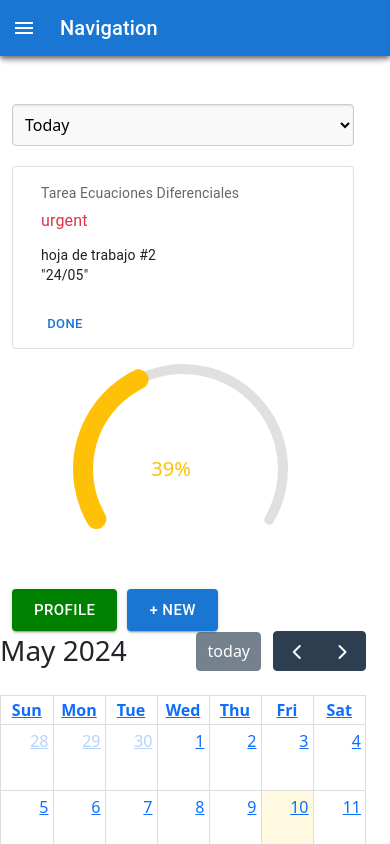
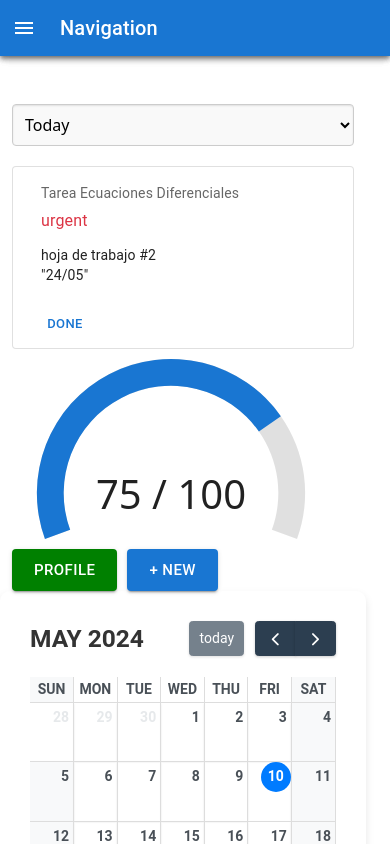
Before and after one commit to Andyfer004/Proyecto_Software_Frontend, a React Native app: screen /home in a window 390 px wide. Built offline with nearby package versions, Linux system fonts and the light colour scheme.

Commit message:
Se mejoro el diseno del progress circular bar y se agrego animacion al mismo

```diff
--- a/package.json
+++ b/package.json
@@ -16,10 +16,13 @@
     "@fullcalendar/core": "^6.1.13",
     "@fullcalendar/daygrid": "^6.1.15",
     "@fullcalendar/interaction": "^6.1.15",
+    "@fullcalendar/list": "^6.1.15",
     "@fullcalendar/react": "^6.1.15",
+    "@fullcalendar/timegrid": "^6.1.15",
     "@mui/icons-material": "^5.15.18",
     "@mui/joy": "^5.0.0-beta.36",
     "@mui/material": "^5.16.6",
+    "@mui/x-charts": "^7.12.1",
     "@mui/x-date-pickers": "^7.3.2",
     "@nextui-org/react": "^2.3.6",
     "@react-native-google-signin/google-signin": "^10.1.2",
@@ -61,6 +64,7 @@
     "redux": "^5.0.1",
     "redux-persist": "^6.0.0",
     "redux-thunk": "^3.1.0",
+    "styled-components": "^6.1.12",
     "tailwindcss": "^3.4.3",
     "use-count-up": "^3.0.1",
     "validator": "^13.11.0",
--- a/src/views/Dashboard.tsx
+++ b/src/views/Dashboard.tsx
@@ -29,38 +29,15 @@ const Dashboard = () => {
               <Reminders/>
             </div>
             <div className='w-100 justify-content-center row'>
-              <ReactCustomizableProgressbar
-                  radius={100}
-                  progress={39}
-                  strokeWidth={20}
-                  strokeColor="#FFC107"
-                  fillColor="none"
-                  strokeLinecap="round"
-                  transition="1s ease-out"
-                  pointerRadius={0}
-                  trackStrokeColor="#e0e0e0"
-                  trackStrokeWidth={10}
-                  rotate={150}
-                  cut={120}
-                  initialAnimation={true}
-                  initialAnimationDelay={500}
-                >
-
-                    <div style={{
-                      position: 'absolute',
-                      top: 0,
-                      left: 0,
-                      width: '100%',
-                      height: '100%',
-                      display: 'flex',
-                      justifyContent: 'center',
-                      alignItems: 'center',
-                      fontSize: '20px',
-                      color: '#FFC107'
-                    }}>
-                      {`${39}%`}
-                    </div>
-              </ReactCustomizableProgressbar>
+            <ReactCustomizableProgressbar
+              value={75}
+              valueMax={100}
+              startAngle={-110}
+              endAngle={110}
+              textSize={40}
+              height={200}
+              gaugeSx={{ color: 'indianred' }}
+            />
             </div>
             <div className='w-100 text-center'>
               <ModalNewTask  />
--- a/src/views/Dashboard/Calendar.css
+++ b/src/views/Dashboard/Calendar.css
@@ -1,5 +1,155 @@
-.completed-event {
-    text-decoration: line-through; /* Subraya el texto */
-    background-color: #d1c4e9 !important; /* O cualquier color que desees */
-    color: #4a148c !important;
+/* Sombrear los números de los días en las columnas de la izquierda y derecha */
+.fc-day-sun, .fc-day-sat,
+.fc-daygrid-day.fc-day-other {
+  background-color: #f8f9fa; /* Fondo sombreado */
+  color: #adb5bd; /* Color del texto del día y número */
 }
+
+/* Estilizar el día actual con un círculo azul y número blanco */
+.fc-day-today {
+    background-color: transparent !important; /* Eliminar el fondo amarillo */
+    position: relative; /* Necesario para posicionar el círculo */
+}
+
+.fc-day-today .fc-daygrid-day-number {
+    background-color: #007bff; /* Color de fondo del círculo (azul) */
+    color: white; /* Color del número dentro del círculo */
+    border-radius: 50%; /* Convertir en círculo */
+    width: 30px; /* Tamaño del círculo */
+    height: 30px; /* Tamaño del círculo */
+    display: flex;
+    align-items: center;
+    justify-content: center;
+    font-weight: bold; /* Negrita para el número */
+}
+
+/* Sombrear solo el número de los días fuera del mes actual (como 30, 31, etc.) */
+.fc-daygrid-day.fc-day-other .fc-daygrid-day-number {
+    color: #adb5bd; /* Sombrear solo el texto */
+}
+
+/* Evitar sombrear la celda completa de los días fuera del mes actual */
+.fc-daygrid-day.fc-day-other {
+    background-color: transparent; /* Celda sin sombreado */
+}
+
+/* Sombrear los fines de semana (sábado y domingo) */
+.fc-day-sun, .fc-day-sat {
+    background-color: #f8f9fa; /* Fondo sombreado */
+}
+
+/* Sombrear los números de los días (números en los cuadros) */
+.fc-daygrid-day-number {
+    border-bottom: none !important; /* Eliminar la línea debajo del número del día */
+    text-decoration: none !important;
+    font-weight: bold;
+    color: #495057;
+}
+
+/* Aplicar sombreado a los nombres de los días en las columnas de la izquierda y derecha */
+.fc-col-header-cell.fc-day-sun,
+.fc-col-header-cell.fc-day-sat {
+    background-color: #f8f9fa; /* Fondo sombreado */
+    color: #adb5bd; /* Color del texto del día sombreado */
+}
+
+/* Estilizar la cabecera (nombres de los días) */
+.fc-col-header-cell-cushion {
+    text-decoration: none !important;
+    border-bottom: none !important;
+    pointer-events: none !important;
+    font-weight: bold;
+    color: #495057;
+    text-transform: uppercase;
+}
+
+/* Mantener el estilo del resto del texto en las cabeceras */
+.fc-toolbar-title {
+    font-size: 1.5rem;
+    font-weight: bold;
+    text-transform: uppercase;
+    color: #333;
+}
+
+/* Botones de navegación */
+.fc-prev-button,
+.fc-next-button,
+.fc-today-button {
+    background-color: #007bff;
+    color: white;
+    border: none;
+    padding: 5px 10px;
+    border-radius: 5px;
+    box-shadow: 0 1px 3px rgba(0, 0, 0, 0.2);
+    text-transform: uppercase;
+    font-weight: bold;
+}
+
+.fc-prev-button:hover,
+.fc-next-button:hover,
+.fc-today-button:hover {
+    background-color: #0056b3;
+}
+
+/* Efecto hover en los días del calendario */
+.fc-daygrid-day:hover {
+    background-color: #f0f0f0; /* Fondo gris claro */
+    cursor: pointer;
+    transition: background-color 0.3s ease;
+}
+
+/* Sombra sutil en los días */
+.fc-daygrid-day {
+    box-shadow: 0 1px 2px rgba(0, 0, 0, 0.1);
+}
+
+/* Sombra en el contenedor del calendario */
+.fc {
+    box-shadow: 0 4px 8px rgba(0, 0, 0, 0.1);
+    border-radius: 10px;
+    padding: 30px;
+    background-color: white;
+    font-family: 'Roboto', sans-serif;
+    font-size: 14px;
+    color: #333;
+}
+
+/* Estilo de eventos */
+.fc-daygrid-event {
+    background-color: #007bff;
+    border: none;
+    color: white;
+    padding: 5px;
+    font-size: 0.85rem;
+    border-radius: 4px;
+    font-weight: 500;
+    transition: background-color 0.3s ease;
+}
+
+.fc-daygrid-event:hover {
+    background-color: #0056b3;
+}
+
+/* Botones prev/next */
+.fc-prev-button:hover,
+.fc-next-button:hover {
+    color: #0056b3;
+    background-color: transparent;
+}
+
+/* Evitar bordes innecesarios */
+.fc-daygrid-day-frame,
+.fc-scrollgrid,
+.fc-scrollgrid-section,
+.fc-scrollgrid-sync-inner,
+.fc-daygrid-week,
+.fc-daygrid-day-bg {
+    border: none !important;
+}
+
+/* Mantener el estilo de los nombres de los días en las cabeceras */
+.fc-col-header-cell {
+    padding: 8px 0;
+    background-color: transparent;
+    border-bottom: none;
+}
--- a/src/views/Dashboard/ReactCustomizableProgressbar.tsx
+++ b/src/views/Dashboard/ReactCustomizableProgressbar.tsx
@@ -1,237 +1,68 @@
-import React from 'react';
-import  {FunctionComponent, ReactNode, useEffect, useState} from 'react'
-
-
+import React, { FunctionComponent, ReactNode, useEffect, useState } from 'react';
+import { Gauge, gaugeClasses } from '@mui/x-charts/Gauge';
 
 export type ReactCustomizableProgressbarProps = {
-    radius: number,
-    progress: number,
-    steps?: number,
-    cut?: number,
-    rotate?: number,
-    strokeWidth?: number,
-    strokeColor?: string,
-    fillColor?: string,
-    strokeLinecap?: 'round' | 'inherit' | 'butt' | 'square',
-    transition?: string,
-    pointerRadius?: number,
-    pointerStrokeWidth?: number,
-    pointerStrokeColor?: string,
-    pointerFillColor?: string,
-    trackStrokeColor?: string,
-    trackStrokeWidth?: number,
-    trackStrokeLinecap?: 'round' | 'inherit' | 'butt' | 'square',
-    trackTransition?: string,
-    counterClockwise?: boolean,
-    inverse?: boolean,
-    initialAnimation?: boolean,
-    initialAnimationDelay?: number,
+    value: number,
+    valueMax?: number,
+    startAngle?: number,
+    endAngle?: number,
+    textSize?: number,
+    gaugeSx?: any,
     className?: string,
+    height?: string | number,
+    animationDuration?: number, // Tiempo de la animación
     children?: ReactNode
 }
 
 const ReactCustomizableProgressbar: FunctionComponent<ReactCustomizableProgressbarProps> = ({
-    radius,
-    progress,
-    steps,
-    cut,
-    rotate,
-    strokeWidth,
-    strokeColor,
-    fillColor,
-    strokeLinecap,
-    transition,
-    pointerRadius,
-    pointerStrokeWidth,
-    pointerStrokeColor,
-    pointerFillColor,
-    trackStrokeColor,
-    trackStrokeWidth,
-    trackStrokeLinecap,
-    trackTransition,
-    counterClockwise,
-    inverse,
-    initialAnimation,
-    initialAnimationDelay,
-    className,
+    value,
+    valueMax = 100,
+    startAngle = -110,
+    endAngle = 110,
+    textSize = 40,
+    gaugeSx = {},
+    className = '',
+    height = 200,
+    animationDuration = 2000, // Duración predeterminada de 2 segundos
     children
   }) => {
-
-    const [ animationInited, setAnimationInited ] = useState(false)
+    const [animatedValue, setAnimatedValue] = useState(0);
 
     useEffect(() => {
-        let timeout: NodeJS.Timeout
-        if(initialAnimation) timeout = setTimeout(() => setAnimationInited(true), initialAnimationDelay)
-
-        return () => clearTimeout(timeout)
-    }, [])
-
-    const getProgress = () => initialAnimation && !animationInited ? 0 : progress
-
-    const getStrokeDashoffset = (strokeLength: number) => {
-        const progress = getProgress()
-        const progressLength = (strokeLength / steps!) * (steps! - progress)
-
-        if(inverse) {
-            return counterClockwise ? 0 : progressLength - strokeLength
-        }
-
-        return counterClockwise ? -1 * progressLength : progressLength
-    }
-
-    const getStrokeDashArray = (strokeLength: number, circumference: number) => {
-        const progress = getProgress()
-        const progressLength = (strokeLength / steps!) * (steps! - progress)
-
-        if(inverse) {
-            return `${progressLength}, ${circumference}`
-        }
-
-        return counterClockwise
-            ? `${strokeLength * (progress / 100)}, ${circumference}`
-            : `${strokeLength}, ${circumference}`
-    }
-
-    const getTrackStrokeDashArray = (strokeLength: number, circumference: number) => {
-        if(initialAnimation && !animationInited) {
-            return `0, ${circumference}`
-        }
-
-        return `${strokeLength}, ${circumference}`
-    }
-
-    const getExtendedWidth = () => {
-        const pointerWidth = pointerRadius! + pointerStrokeWidth!
-
-        if(pointerWidth > strokeWidth! && pointerWidth > trackStrokeWidth!) {
-            return pointerWidth * 2
-        } else if(strokeWidth! > trackStrokeWidth!) {
-            return strokeWidth! * 2
-        }
-
-        return trackStrokeWidth! * 2
-    }
-
-    const getPointerAngle = () => {
-        const progress = getProgress()
-
-        return counterClockwise
-            ? ((360 - cut!) / steps!) * (steps! - progress)
-            : ((360 - cut!) / steps!) * progress
-    }
-
-    const d = 2 * radius
-    const width = d + getExtendedWidth()
-
-    const circumference = 2 * Math.PI * radius
-    const strokeLength = (circumference / 360) * (360 - cut!)
+        let start = 0;
+        const step = (timestamp: number) => {
+            start = start || timestamp;
+            const progress = Math.min((timestamp - start) / animationDuration, 1);
+            setAnimatedValue(value * progress);
+            if (progress < 1) {
+                requestAnimationFrame(step);
+            }
+        };
+        requestAnimationFrame(step);
+    }, [value, animationDuration]);
 
     return (
-        <div
-            className={`RCP ${className}`}
-            style={{
-                position: 'relative',
-                width: `${width}px`
-            }}
-        >
-            <svg
-                width={width}
-                height={width}
-                viewBox={`0 0 ${width} ${width}`}
-                style={{transform: `rotate(${rotate}deg)`}}
-            >
-                {trackStrokeWidth! > 0 && (
-                    <circle
-                        cx={width / 2}
-                        cy={width / 2}
-                        r={radius}
-                        fill="none"
-                        stroke={trackStrokeColor}
-                        strokeWidth={trackStrokeWidth}
-                        strokeDasharray={getTrackStrokeDashArray(
-                            strokeLength,
-                            circumference
-                        )}
-                        strokeLinecap={trackStrokeLinecap}
-                        className="RCP__track"
-                        style={{ transition: trackTransition }}
-                    />
-                )}
-                {strokeWidth! > 0 && (
-                    <circle
-                        cx={width / 2}
-                        cy={width / 2}
-                        r={radius}
-                        fill={fillColor}
-                        stroke={strokeColor}
-                        strokeWidth={strokeWidth}
-                        strokeDasharray={getStrokeDashArray(
-                            strokeLength,
-                            circumference
-                        )}
-                        strokeDashoffset={getStrokeDashoffset(
-                            strokeLength
-                        )}
-                        strokeLinecap={strokeLinecap}
-                        className="RCP__progress"
-                        style={{ transition }}
-                    />
-                )}
-                {pointerRadius! > 0 && (
-                    <circle
-                        cx={d}
-                        cy="50%"
-                        r={pointerRadius}
-                        fill={pointerFillColor}
-                        stroke={pointerStrokeColor}
-                        strokeWidth={pointerStrokeWidth}
-                        className="RCP__pointer"
-                        style={{
-                            transformOrigin: '50% 50%',
-                            transform: `rotate(${getPointerAngle()}deg) translate(${getExtendedWidth() /
-                            2}px)`,
-                            transition
-                        }}
-                    />
-                )}
-            </svg>
-
-            {children || null}
+        <div className={`custom-gauge ${className}`} style={{ position: 'relative', textAlign: 'center', height }}>
+            <Gauge
+                value={animatedValue} // Utiliza el valor animado
+                valueMax={valueMax}
+                startAngle={startAngle}
+                endAngle={endAngle}
+                sx={{
+                    height: '100%',
+                    [`& .${gaugeClasses.valueText}`]: {
+                        fontSize: textSize,
+                        transform: 'translate(0px, 0px)',
+                    },
+                    ...gaugeSx,
+                }}
+                text={
+                    ({ value, valueMax }) => `${Math.round(value || 0)} / ${valueMax || 0}` // Redondear el valor animado
+                }
+            />
+            {children}
         </div>
-    )
-
+    );
 }
 
-ReactCustomizableProgressbar.defaultProps = {
-    radius: 100,
-    progress: 0,
-    steps: 100,
-    cut: 0,
-    rotate: -90,
-
-    strokeWidth: 20,
-    strokeColor: 'indianred',
-    fillColor: 'none',
-    strokeLinecap: 'round',
-    transition: '.3s ease',
-
-    pointerRadius: 0,
-    pointerStrokeWidth: 20,
-    pointerStrokeColor: 'indianred',
-    pointerFillColor: 'white',
-
-    trackStrokeColor: '#e6e6e6',
-    trackStrokeWidth: 20,
-    trackStrokeLinecap: 'round',
-    trackTransition: '.3s ease',
-
-    counterClockwise: false,
-    inverse: false,
-
-    initialAnimation: false,
-    initialAnimationDelay: 0,
-    className: ''
-}
-
-
 export default ReactCustomizableProgressbar;
```
Also changed, not shown: 1 other file (tests, documents, lock files or other folders).
